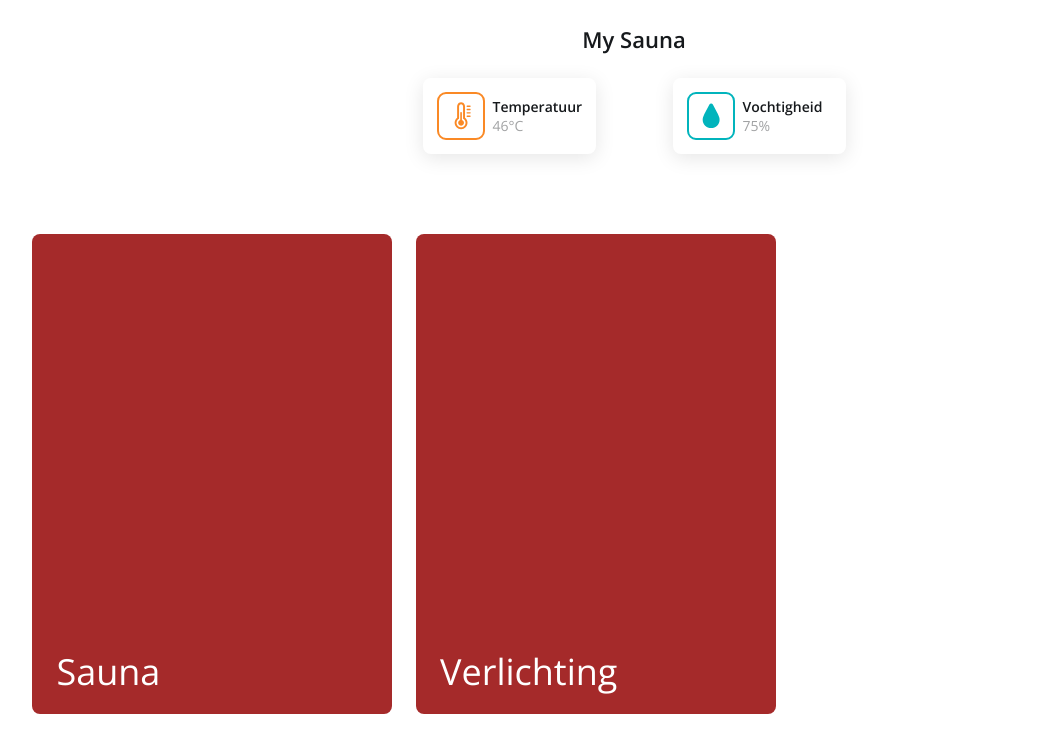
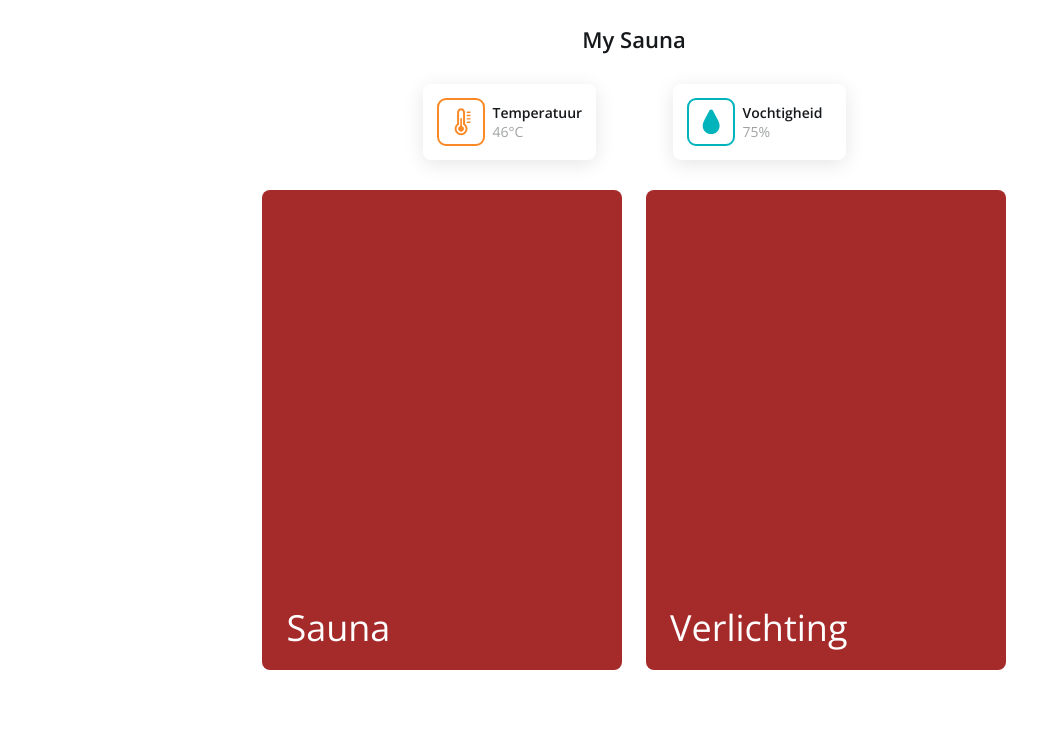
Before and after one commit to jhaenen/Sauna, a Vue app in the folder Site/: page / in a window 1280 px wide. Shown: the top 752 px of the page, without its empty margins (6-1043 px from the left). Built offline with nearby package versions, Linux system fonts and the light colour scheme; the HTML template or start-up script is replaced by a standard one.

Commit message:
center gallery on no overflow

```diff
--- a/Site/src/app.vue
+++ b/Site/src/app.vue
@@ -41,6 +41,6 @@ export default {
         font-weight: 600;
         text-align: center;
         font-size: 22px;
-        padding: 24px 0 24px 0;
+        padding: 24px 0 30px 0;
     }
 </style>
--- a/Site/src/components/gallery.vue
+++ b/Site/src/components/gallery.vue
@@ -1,8 +1,10 @@
 <template>
-    <div id="gallery">
-        <gallery-item itemText="Sauna"/>
-        <gallery-item itemText="Verlichting"/>
-        <div class="spacer">&nbsp;</div>
+    <div :class="{center: !overflow}">
+        <div id="gallery">
+            <gallery-item itemText="Sauna"/>
+            <gallery-item itemText="Verlichting"/>
+            <div class="spacer">&nbsp;</div>
+        </div>
     </div>
 </template>
 
@@ -14,7 +16,7 @@ export default {
     components: {galleryItem},
     data() {
         return {
-            //dragPerm: false
+            overflow: false
         }
     },
     mounted() {
@@ -29,6 +31,8 @@ export default {
         var paddingOffset = gallery.children[0].offsetLeft;
         var flick = false;
         var animate = false;
+
+        this.overflow = gallery.scrollWidth > gallery.clientWidth;
 
         setInterval(() => {
             if(animate) {
@@ -47,17 +51,19 @@ export default {
             paddingOffset = gallery.children[0].offsetLeft;
             gallery.scrollLeft = gallery.children[setTarget].offsetLeft - paddingOffset;
             setPoint = gallery.children[setTarget].offsetLeft - paddingOffset;
+            this.overflow = gallery.scrollWidth > gallery.clientWidth;
         });
 
         document.addEventListener("pointerdown", (e) => {
-            if(e.target.className == "galleryItem" && e.buttons == 1) {
+            if(e.target.className == "galleryItem" && e.buttons == 1 && this.overflow) {
                 dragPerm = true;
                 hitPoint = e.clientX;
+                var animate = false;
             }
         });
 
         document.addEventListener("pointerup", (e) => {
-            if(dragPerm) {
+            if(dragPerm && this.overflow) {
                 if(diff >= (paddingOffset + (gallery.children[setTarget].offsetWidth * .2))) {
                     if(setTarget >= (numTargets - 1)) setTarget = numTargets - 1;
                     else setTarget++;
@@ -82,7 +88,7 @@ export default {
         });
 
         document.addEventListener("pointermove", (e) => {
-            if(e.buttons == 1 && dragPerm) {
+            if(e.buttons == 1 && dragPerm && this.overflow) {
                 var tempDiff = hitPoint - e.clientX;
                 if(Math.abs(diff - tempDiff) > 25) flick = true;
                 diff = tempDiff;
@@ -103,8 +109,13 @@ export default {
         overflow: hidden;
         display: flex;
         align-items: center;
-        margin-top: 10vh;
+        margin-top: 30px;
         padding-left: 3vw;
+    }
+
+    .center {
+        display: flex;
+        justify-content: center;
     }
 
     #gallery::-webkit-scrollbar {
```
